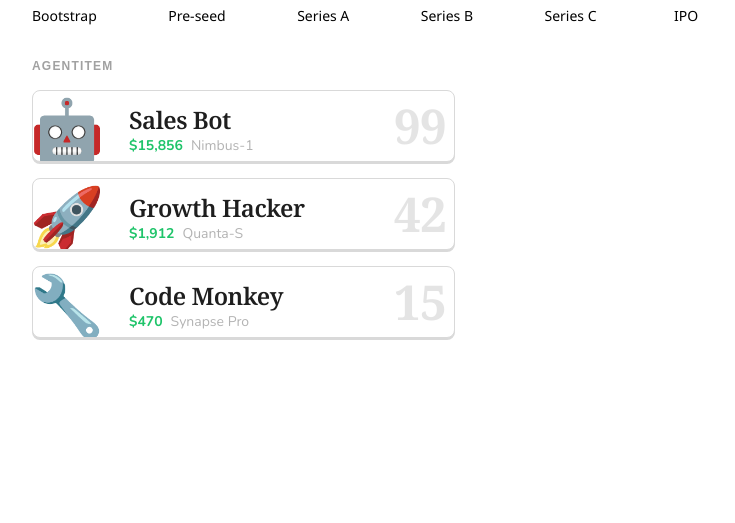
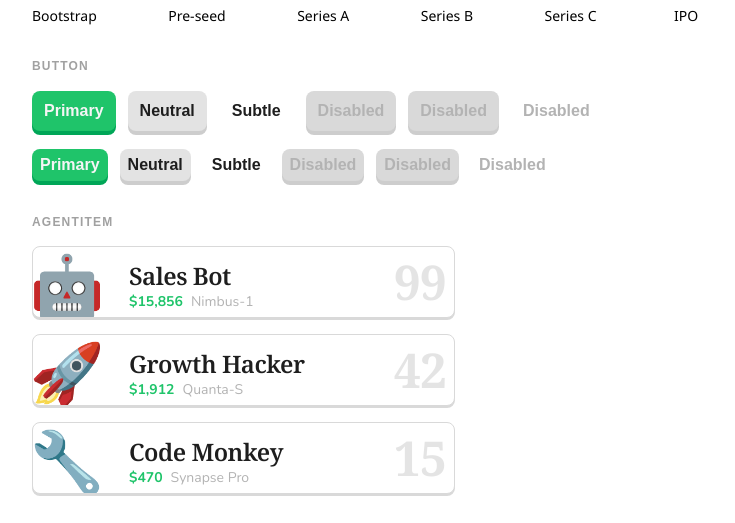
Before and after one commit to jwihardi/bitcamp-2026, a Next.js app in the folder da-app/: page /components in a window 1280 px wide. Shown: the part 2934-3457 px from the top of the page, without its empty margins (0-735 px from the left). Before the commit the page ends 3304 px from the top, so only its background shows below. Built offline with nearby package versions, Linux system fonts and the light colour scheme.

Commit message:
add buttons

```diff
--- a/da-app/src/app/components/page.tsx
+++ b/da-app/src/app/components/page.tsx
@@ -10,6 +10,7 @@ import { HeaderButton } from '@/components/HeaderButton'
 import { ModelShopItem } from '@/components/ModelShopItem'
 import { GoldButton } from '@/components/GoldButton'
 import { AgentItem } from '@/components/AgentItem'
+import { Button } from '@/components/Button'
 import { MODELS } from '@/lib/constants'
 import type { Agent } from '@/lib/types'
 
@@ -114,6 +115,30 @@ export default function ComponentsPage() {
       </section>
 
       <section>
+        <h2 className="text-xs font-semibold uppercase tracking-widest text-neutral-400 mb-4">Button</h2>
+        <div className="flex flex-col gap-4">
+          {/* Medium */}
+          <div className="flex gap-3 items-center flex-wrap">
+            <Button label="Primary" variant="Primary" size="Medium" />
+            <Button label="Neutral" variant="Neutral" size="Medium" />
+            <Button label="Subtle"  variant="Subtle"  size="Medium" />
+            <Button label="Disabled" variant="Primary" size="Medium" disabled />
+            <Button label="Disabled" variant="Neutral" size="Medium" disabled />
+            <Button label="Disabled" variant="Subtle"  size="Medium" disabled />
+          </div>
+          {/* Small */}
+          <div className="flex gap-3 items-center flex-wrap">
+            <Button label="Primary" variant="Primary" size="Small" />
+            <Button label="Neutral" variant="Neutral" size="Small" />
+            <Button label="Subtle"  variant="Subtle"  size="Small" />
+            <Button label="Disabled" variant="Primary" size="Small" disabled />
+            <Button label="Disabled" variant="Neutral" size="Small" disabled />
+            <Button label="Disabled" variant="Subtle"  size="Small" disabled />
+          </div>
+        </div>
+      </section>
+
+      <section>
         <h2 className="text-xs font-semibold uppercase tracking-widest text-neutral-400 mb-4">AgentItem</h2>
         <div className="flex flex-col gap-4 w-[423px]">
           <AgentItem agent={SAMPLE_AGENT} />
--- /dev/null
+++ b/da-app/src/components/Button.tsx
@@ -0,0 +1,124 @@
+import { type ButtonHTMLAttributes, type ReactNode } from 'react'
+
+export type ButtonVariant = 'Primary' | 'Neutral' | 'Subtle'
+export type ButtonSize = 'Medium' | 'Small'
+
+type ButtonProps = Omit<ButtonHTMLAttributes<HTMLButtonElement>, 'children'> & {
+  label?: string
+  variant?: ButtonVariant
+  size?: ButtonSize
+  iconStart?: ReactNode
+  iconEnd?: ReactNode
+}
+
+// Design tokens (all defined in globals.css)
+const BG = {
+  primaryDefault:  'var(--sds-color-background-brand-default,#1fc46a)',
+  primaryHover:    'var(--sds-color-background-brand-hover,#00a657)',
+  neutralDefault:  'var(--sds-color-background-neutral-tertiary,#e3e3e3)',
+  neutralHover:    'var(--sds-color-background-neutral-secondary,#cdcdcd)',
+  disabled:        'var(--sds-color-background-disabled-default,#d9d9d9)',
+}
+
+const SHADOW = {
+  primaryDefault:  '0px 4px 0px 0px var(--sds-color-background-brand-hover,#00a657)',
+  primaryHover:    '0px 4px 0px 0px var(--sds-color-background-positive-hover,#008043)',
+  neutralDefault:  '0px 4px 0px 0px var(--sds-color-background-neutral-tertiary-hover,#cdcdcd)',
+  neutralHover:    '0px 4px 0px 0px var(--sds-color-background-neutral-secondary-hover,#b2b2b2)',
+  disabled:        '0px 4px 0px 0px var(--sds-color-background-neutral-tertiary-hover,#cdcdcd)',
+}
+
+const TEXT_COLOR = {
+  onBrand:   'var(--sds-color-text-brand-on-brand,#f5f5f5)',
+  default:   'var(--sds-color-text-default-default,#1e1e1e)',
+  disabled:  'var(--sds-color-icon-disabled-on-disabled,#b3b3b3)',
+}
+
+export function Button({
+  label = 'Button',
+  variant = 'Primary',
+  size = 'Medium',
+  iconStart,
+  iconEnd,
+  disabled,
+  className,
+  style,
+  ...rest
+}: ButtonProps) {
+  const pad = size === 'Medium' ? '12px' : '8px'
+
+  // Compute base (non-hover) background, shadow, and text color
+  let bg: string | undefined
+  let shadow: string | undefined
+  let textColor: string
+
+  if (disabled) {
+    bg        = variant === 'Subtle' ? undefined : BG.disabled
+    shadow    = variant === 'Subtle' ? undefined : SHADOW.disabled
+    textColor = TEXT_COLOR.disabled
+  } else if (variant === 'Primary') {
+    bg        = BG.primaryDefault
+    shadow    = SHADOW.primaryDefault
+    textColor = TEXT_COLOR.onBrand
+  } else if (variant === 'Neutral') {
+    bg        = BG.neutralDefault
+    shadow    = SHADOW.neutralDefault
+    textColor = TEXT_COLOR.default
+  } else {
+    // Subtle
+    bg        = undefined
+    shadow    = undefined
+    textColor = TEXT_COLOR.default
+  }
+
+  return (
+    <button
+      type="button"
+      disabled={disabled}
+      className={[
+        // layout
+        'inline-flex items-center justify-center gap-2',
+        'overflow-hidden',
+        // shape
+        'rounded-[var(--sds-size-radius-200,8px)]',
+        // typography
+        'font-bold leading-none whitespace-nowrap',
+        'font-[family-name:var(--sds-typography-body-font-family,"Nunito",sans-serif)]',
+        'text-[length:var(--sds-typography-body-size-medium,16px)]',
+        // interaction
+        !disabled && 'cursor-pointer',
+        disabled  && 'cursor-not-allowed',
+        // Subtle hover: add border
+        !disabled && variant === 'Subtle' && [
+          'hover:border hover:border-[var(--sds-color-border-default-default,#d9d9d9)]',
+          'border border-transparent', // reserve border space so layout doesn't shift
+        ],
+        // Primary hover: darker bg + darker shadow
+        !disabled && variant === 'Primary' && [
+          `hover:bg-[var(--sds-color-background-brand-hover,#00a657)]`,
+          `hover:shadow-[0px_4px_0px_0px_var(--sds-color-background-positive-hover,#008043)]`,
+          `active:translate-y-[3px] active:shadow-none`,
+        ],
+        // Neutral hover: darker bg + darker shadow
+        !disabled && variant === 'Neutral' && [
+          `hover:bg-[var(--sds-color-background-neutral-secondary,#cdcdcd)]`,
+          `hover:shadow-[0px_4px_0px_0px_var(--sds-color-background-neutral-secondary-hover,#b2b2b2)]`,
+          `active:translate-y-[3px] active:shadow-none`,
+        ],
+        className,
+      ].flat().filter(Boolean).join(' ')}
+      style={{
+        padding:    pad,
+        background: bg,
+        boxShadow:  shadow,
+        color:      textColor,
+        ...style,
+      }}
+      {...rest}
+    >
+      {iconStart}
+      <span>{label}</span>
+      {iconEnd}
+    </button>
+  )
+}
```
Also changed, not shown: da-app/.claude/settings.local.json (added).
